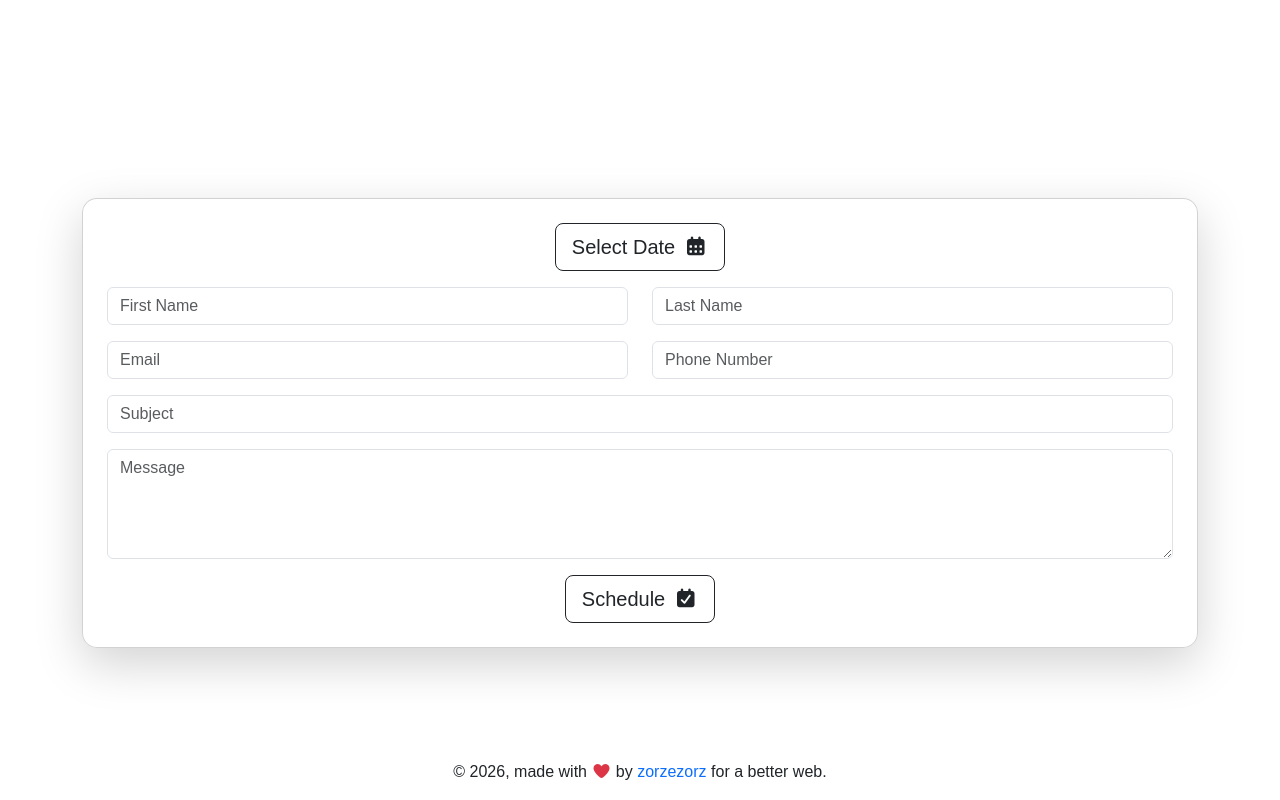
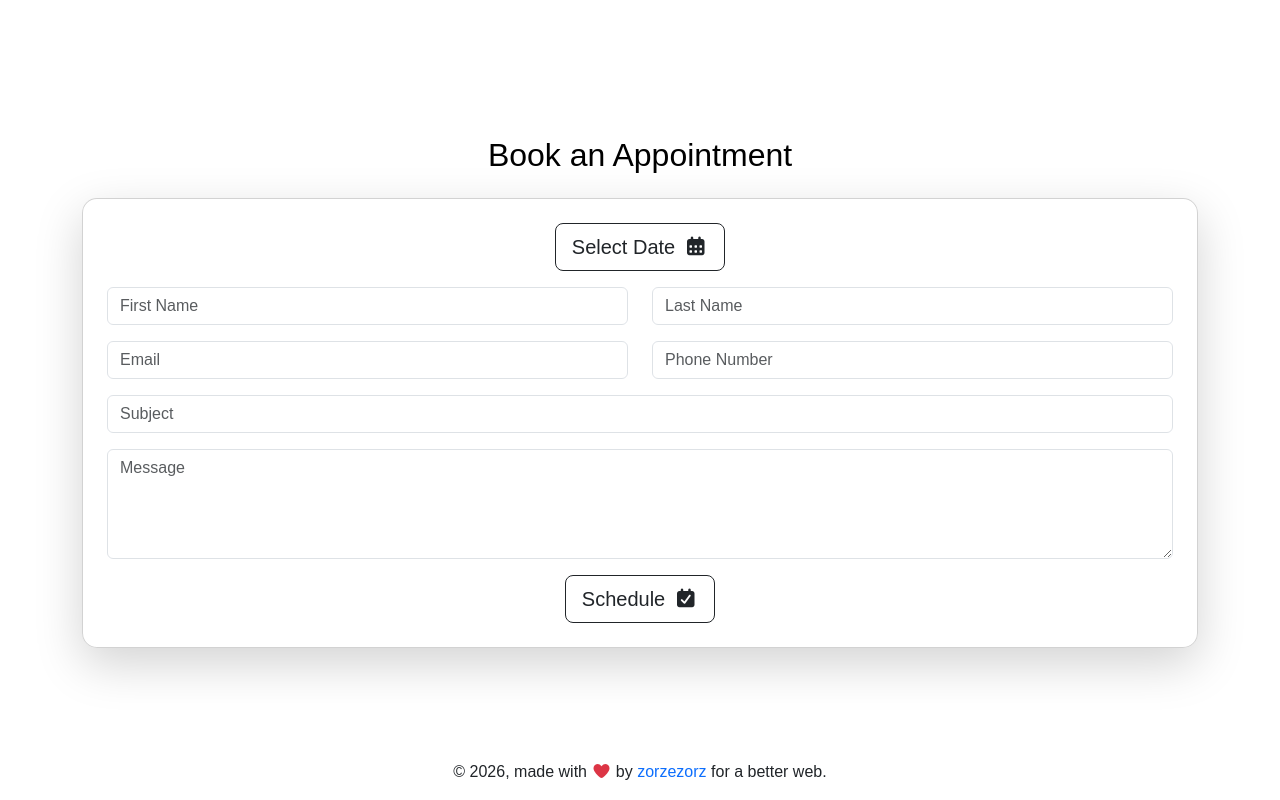
Before and after one commit to djordjevukosavljevic/SMBEnterprise, a React (Create React App) app in the folder frontend/: page / in a window 1280 px wide. Shown: the part 3426-4226 px from the top of the page. Built offline with nearby package versions, Linux system fonts and the light colour scheme.

Commit message:
changed freaking color

```diff
--- a/frontend/src/pages/Appointment.jsx
+++ b/frontend/src/pages/Appointment.jsx
@@ -66,7 +66,7 @@ export default function Appointment() {
 
   return (
     <section id="appointment" className="container py-5">
-      <h2 className="text-center mb-4 text-white">Book an Appointment</h2>
+      <h2 className="text-center mb-4 text-black">Book an Appointment</h2>
 
       {/* Form Card */}
       <div
```
